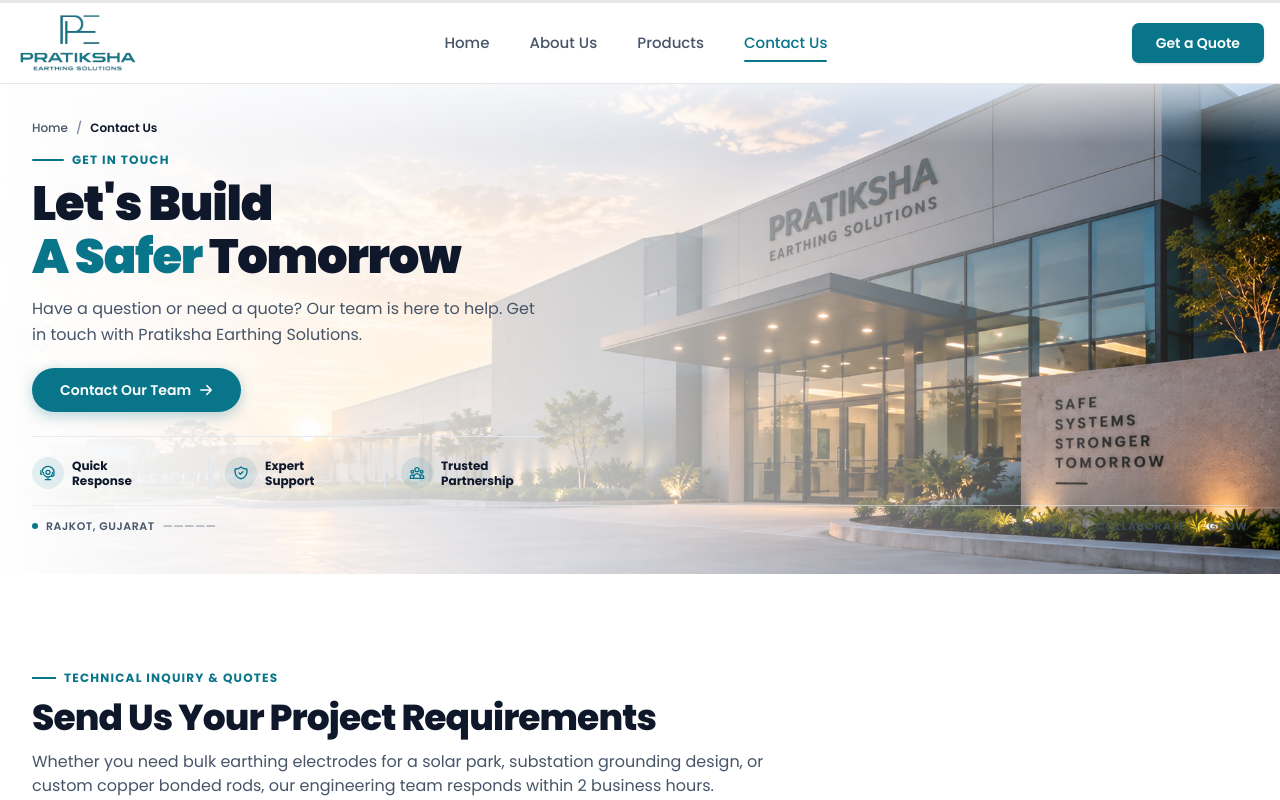
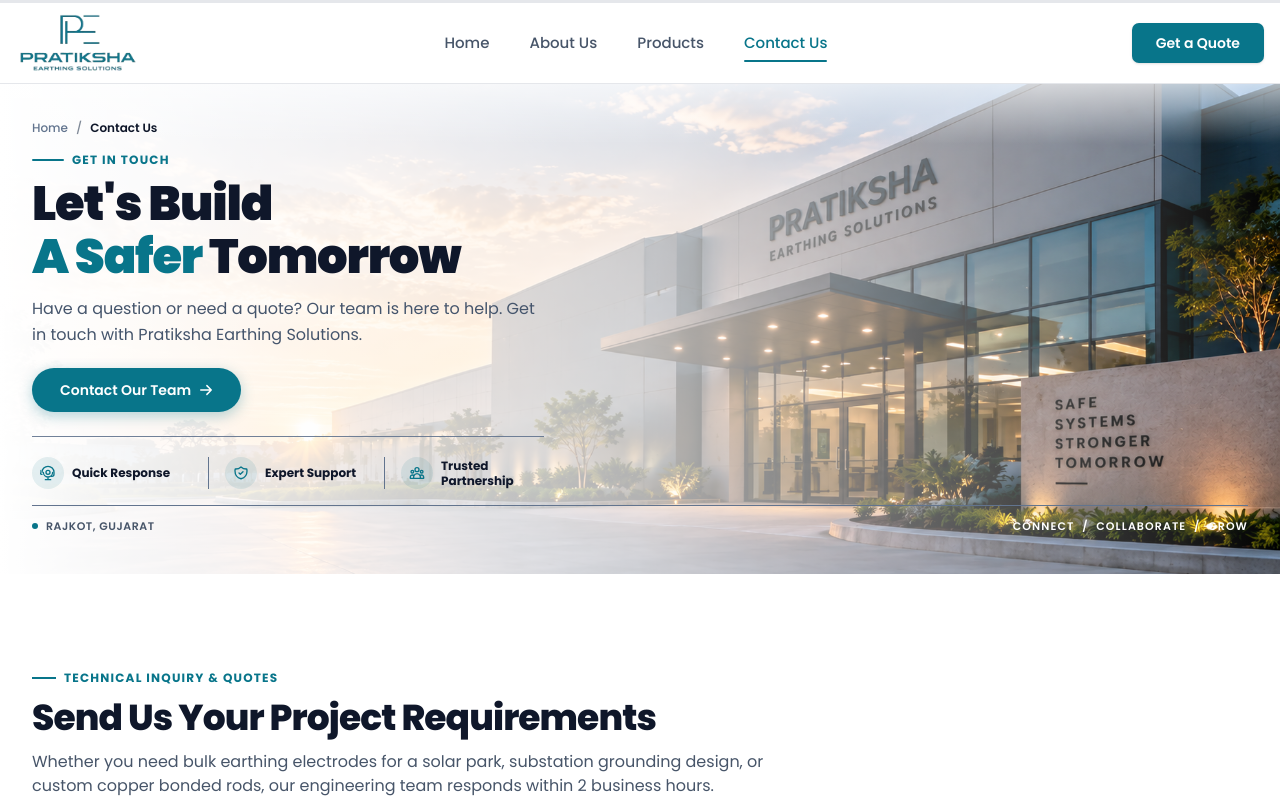
Before and after one commit to PrinceChavda09/pratiksha-enterprises, a Next.js app: page /contact in a window 1280 px wide. Shown: the top 800 px of the page. Built offline with nearby package versions, Linux system fonts and the light colour scheme.

Commit message:
Some changes in contact page

```diff
--- a/src/components/contact/ContactHero.tsx
+++ b/src/components/contact/ContactHero.tsx
@@ -30,7 +30,10 @@
       <div className="relative z-10 w-full max-w-7xl mx-auto px-4 sm:px-6 lg:px-8 py-6 sm:py-8 lg:py-10 flex flex-col justify-between min-h-[380px] sm:min-h-[420px] lg:min-h-[460px] xl:min-h-[490px]">
         {/* TOP: BREADCRUMB */}
         <div>
-          <nav aria-label="Breadcrumb" className="flex items-center space-x-2 text-xs text-[var(--gray-color)] font-medium">
+          <nav
+            aria-label="Breadcrumb"
+            className="flex items-center space-x-2 text-xs text-slate-500 font-medium"
+          >
             <Link
               href="/"
               className="hover:text-[var(--primary-color)] transition-colors focus:outline-none"
@@ -55,12 +58,14 @@
           {/* Main Title */}
           <h1 className="text-2xl sm:text-3xl md:text-4xl lg:text-[44px] xl:text-[48px] font-black text-[#0f172a] tracking-tight leading-[1.1]">
             Let&apos;s Build <br className="hidden sm:inline" />
-            <span className="text-[var(--primary-color)]">A Safer</span> Tomorrow
+            <span className="text-[var(--primary-color)]">A Safer</span>{" "}
+            Tomorrow
           </h1>
 
           {/* Description */}
-          <p className="mt-2.5 sm:mt-3 text-xs sm:text-sm md:text-base text-[var(--gray-color)] font-normal leading-relaxed max-w-lg">
-            Have a question or need a quote? Our team is here to help. Get in touch with Pratiksha Earthing Solutions.
+          <p className="mt-2.5 sm:mt-3 text-xs sm:text-sm md:text-base text-slate-600 font-normal leading-relaxed max-w-lg">
+            Have a question or need a quote? Our team is here to help. Get in
+            touch with Pratiksha Earthing Solutions.
           </p>
 
           {/* Action CTA Button */}
@@ -77,17 +82,27 @@
                 viewBox="0 0 24 24"
                 strokeWidth="2.5"
               >
-                <path strokeLinecap="round" strokeLinejoin="round" d="M13.5 4.5L21 12m0 0l-7.5 7.5M21 12H3" />
+                <path
+                  strokeLinecap="round"
+                  strokeLinejoin="round"
+                  d="M13.5 4.5L21 12m0 0l-7.5 7.5M21 12H3"
+                />
               </svg>
             </a>
           </div>
 
           {/* 3 Trust Feature Pillars */}
-          <div className="mt-5 sm:mt-6 pt-4 sm:pt-5 border-t border-slate-200/90 grid grid-cols-3 gap-2 sm:gap-4 max-w-lg">
+          <div className="mt-5 sm:mt-6 pt-4 sm:pt-5 border-t border-slate-500/90 grid grid-cols-3 gap-2 sm:gap-4 max-w-lg">
             {/* Pillar 1: Quick Response */}
             <div className="flex items-center gap-2">
               <div className="w-8 h-8 rounded-full bg-[color-mix(in_srgb,var(--primary-color)_10%,transparent)] flex items-center justify-center shrink-0 text-[var(--primary-color)]">
-                <svg className="w-4 h-4" fill="none" stroke="currentColor" viewBox="0 0 24 24" strokeWidth="2">
+                <svg
+                  className="w-4 h-4"
+                  fill="none"
+                  stroke="currentColor"
+                  viewBox="0 0 24 24"
+                  strokeWidth="2"
+                >
                   <path
                     strokeLinecap="round"
                     strokeLinejoin="round"
@@ -101,14 +116,20 @@
                 </svg>
               </div>
               <span className="text-[11px] sm:text-xs font-bold text-[#0f172a] leading-tight">
-                Quick <br className="hidden sm:inline" />Response
+                Quick Response
               </span>
             </div>
 
             {/* Pillar 2: Expert Support */}
-            <div className="flex items-center gap-2 border-l border-slate-200 pl-2 sm:pl-4">
+            <div className="flex items-center gap-2 border-l border-slate-500 pl-2 sm:pl-4">
               <div className="w-8 h-8 rounded-full bg-[color-mix(in_srgb,var(--primary-color)_10%,transparent)] flex items-center justify-center shrink-0 text-[var(--primary-color)]">
-                <svg className="w-4 h-4" fill="none" stroke="currentColor" viewBox="0 0 24 24" strokeWidth="2">
+                <svg
+                  className="w-4 h-4"
+                  fill="none"
+                  stroke="currentColor"
+                  viewBox="0 0 24 24"
+                  strokeWidth="2"
+                >
                   <path
                     strokeLinecap="round"
                     strokeLinejoin="round"
@@ -117,14 +138,20 @@
                 </svg>
               </div>
               <span className="text-[11px] sm:text-xs font-bold text-[#0f172a] leading-tight">
-                Expert <br className="hidden sm:inline" />Support
+                Expert Support
               </span>
             </div>
 
             {/* Pillar 3: Trusted Partnership */}
-            <div className="flex items-center gap-2 border-l border-slate-200 pl-2 sm:pl-4">
+            <div className="flex items-center gap-2 border-l border-slate-500 pl-2 sm:pl-4">
               <div className="w-8 h-8 rounded-full bg-[color-mix(in_srgb,var(--primary-color)_10%,transparent)] flex items-center justify-center shrink-0 text-[var(--primary-color)]">
-                <svg className="w-4 h-4" fill="none" stroke="currentColor" viewBox="0 0 24 24" strokeWidth="2">
+                <svg
+                  className="w-4 h-4"
+                  fill="none"
+                  stroke="currentColor"
+                  viewBox="0 0 24 24"
+                  strokeWidth="2"
+                >
                   <path
                     strokeLinecap="round"
                     strokeLinejoin="round"
@@ -133,21 +160,24 @@
                 </svg>
               </div>
               <span className="text-[11px] sm:text-xs font-bold text-[#0f172a] leading-tight">
-                Trusted <br className="hidden sm:inline" />Partnership
+                Trusted Partnership
               </span>
             </div>
           </div>
         </div>
 
         {/* BOTTOM: SUBTLE LOCATION & SLOGAN ACCENT STRIP */}
-        <div className="pt-3 border-t border-slate-200/60 flex flex-col sm:flex-row sm:items-center sm:justify-between gap-1 text-[10px] sm:text-[11px] font-semibold text-[var(--gray-color)] tracking-wider">
+        <div className="pt-3 border-t border-slate-500 flex flex-col sm:flex-row sm:items-center sm:justify-between gap-1 text-[10px] sm:text-[11px] font-semibold text-[var(--gray-color)] tracking-wider">
           <div className="flex items-center gap-2">
             <span className="w-1.5 h-1.5 rounded-full bg-[var(--primary-color)]" />
-            <span className="uppercase text-[var(--gray-color)]">RAJKOT, GUJARAT</span>
-            <span className="text-[var(--gray-color)]/50 hidden sm:inline">—————</span>
+            <span className="uppercase text-[var(--gray-color)]">
+              RAJKOT, GUJARAT
+            </span>
           </div>
-          <div className="uppercase tracking-widest text-[var(--gray-color)]/80">
-            CONNECT <span className="mx-1 text-[var(--gray-color)]/40">/</span> COLLABORATE <span className="mx-1 text-[var(--gray-color)]/40">/</span> GROW
+          <div className="uppercase tracking-widest text-white">
+            CONNECT <span className="mx-1 text-[var(--gray-color)]/900">/</span>{" "}
+            COLLABORATE{" "}
+            <span className="mx-1 text-[var(--gray-color)]/900">/</span> GROW
           </div>
         </div>
       </div>
```
